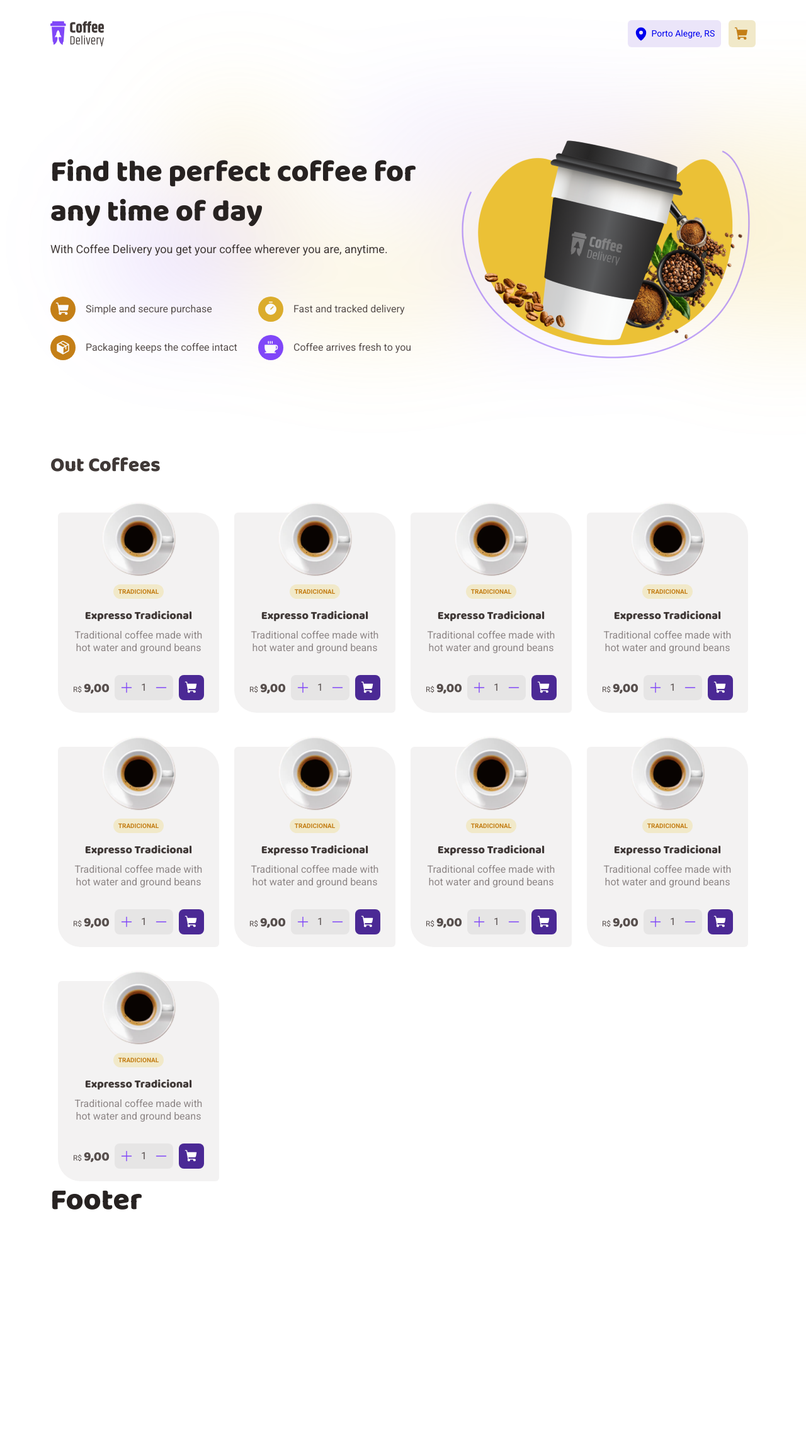
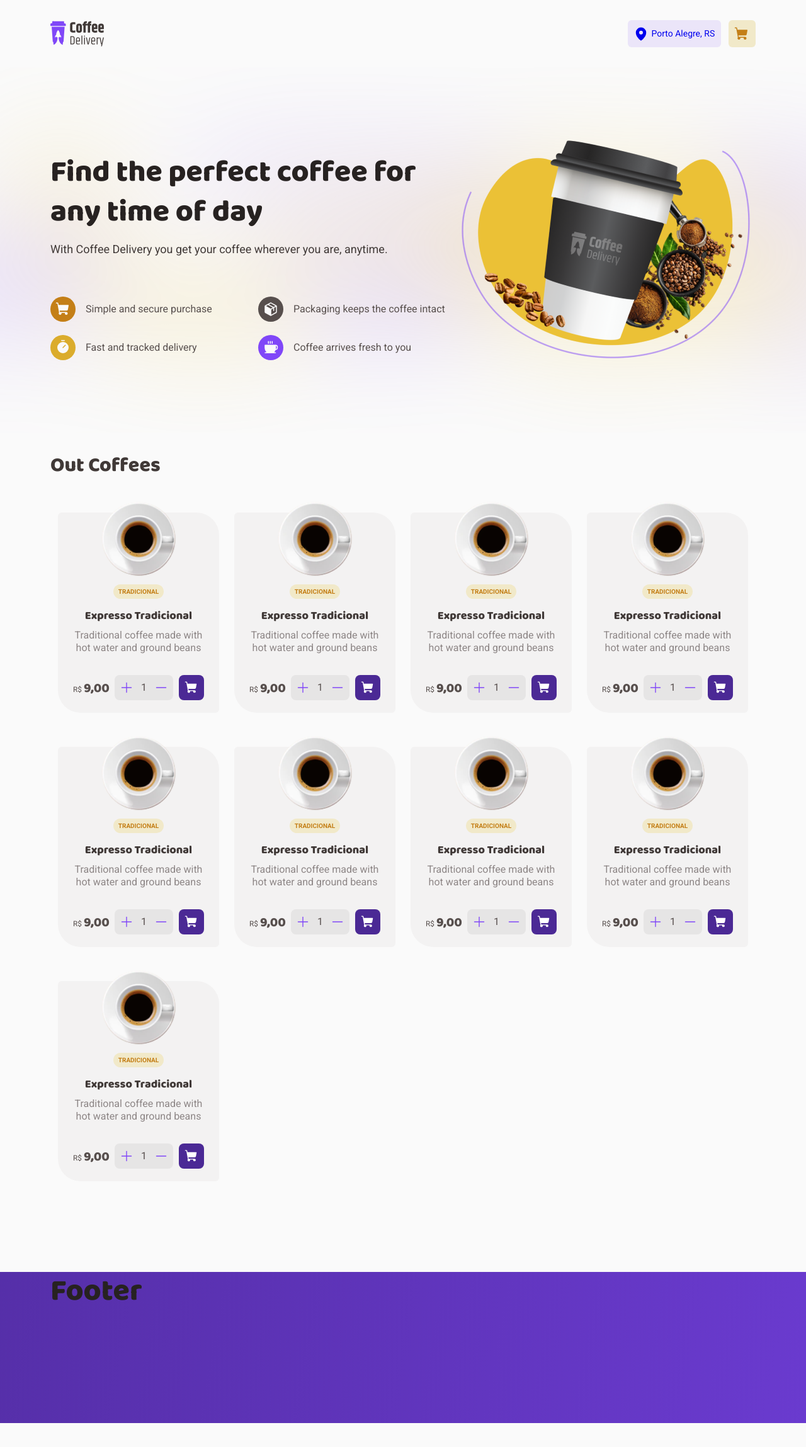
Before and after one commit to marcosvaldeni/coffeedelivery, a React (Vite) app: page / in a window 1280 px wide. Shown: the top 2298 px of the page at 63% size. After the commit the page ends 2260 px from the top, so only its background shows below. Built offline with nearby package versions, Linux system fonts and the light colour scheme.

Commit message:
refactoring container background

```diff
--- a/src/App.tsx
+++ b/src/App.tsx
@@ -3,16 +3,13 @@ import { Router } from './Router';
 
 import { ThemeProvider } from 'styled-components';
 import { defaultTheme } from './styles/themes/default';
-import { GlobalStyle, Main } from './styles/global';
-
+import { GlobalStyle } from './styles/global';
 
 export function App() {
   return (
     <ThemeProvider theme={defaultTheme}>
       <BrowserRouter>
-        <Main>
           <Router />
-        </Main>
       </BrowserRouter>
 
       <GlobalStyle />
--- a/src/components/CoffeeList/index.tsx
+++ b/src/components/CoffeeList/index.tsx
@@ -1,8 +1,9 @@
 import { CoffeeCard } from "../CoffeCard";
-import { CardContainer, ListContainer } from "./styles";
+import { CardContainer, ListContainer, Main } from "./styles";
 
 export function CoffeeList() {
   return (
+    <Main>
       <ListContainer>
         <h2>Out Coffees</h2>
 
@@ -37,5 +38,6 @@ export function CoffeeList() {
 
         </div>
       </ListContainer>
+    </Main>
   );
 }
--- a/src/components/CoffeeList/styles.ts
+++ b/src/components/CoffeeList/styles.ts
@@ -1,7 +1,25 @@
 import styled from 'styled-components';
+
+export const Main = styled.div`
+    max-width: 1120px;
+    margin: 0 auto;
+    padding: 0 10px;
+
+    display: flex;
+    flex-direction: column;
+
+    @media (min-width: 575px) {
+      padding: 0 20px;
+    }
+
+    @media (min-width: 1200px) {
+      padding: 0;
+    }
+`;
 
 export const ListContainer = styled.section`
   margin-top: 2rem;
+  margin-bottom: 9rem;
 
   > div {
     display: grid;
--- a/src/components/Footer/index.tsx
+++ b/src/components/Footer/index.tsx
@@ -1,9 +1,11 @@
-import { FooterContainer } from './styles';
+import { FooterContainer, Main } from './styles';
 
 export function Footer() {
   return (
-    <FooterContainer>
-      <h1>Footer</h1>
-    </FooterContainer>
+    <Main>
+      <FooterContainer>
+        <h1>Footer</h1>
+      </FooterContainer>
+    </Main>
   );
 }
--- a/src/components/Footer/styles.ts
+++ b/src/components/Footer/styles.ts
@@ -1,7 +1,23 @@
 import styled from 'styled-components';
 
+export const Main = styled.div`
+  background: linear-gradient(280.18deg, #8047F8 -107.85%, #4B2995 151.75%);
+`;
+
 export const FooterContainer = styled.footer`
-  height: 100rem;
-  color: red;
+  height: 15rem;
+  max-width: 1120px;
+  margin: 0 auto;
+  padding: 0 10px;
 
+  display: flex;
+  flex-direction: column;
+
+  @media (min-width: 575px) {
+    padding: 0 20px;
+  }
+
+  @media (min-width: 1200px) {
+    padding: 0;
+  }
 `;
--- a/src/components/Header/index.tsx
+++ b/src/components/Header/index.tsx
@@ -1,10 +1,11 @@
-import { CartLink, HeaderContainer, LocatioLink } from './styles';
+import { CartLink, HeaderContainer, LocatioLink, Main } from './styles';
 import { MapPin, ShoppingCart } from 'phosphor-react';
 
 import logo from '../../assets/logo.svg';
 
 export function Header() {
   return (
+    <Main >
       <HeaderContainer>
         <img src={logo} alt="Logo Coffee Delivery" />
 
@@ -18,5 +19,6 @@ export function Header() {
           </CartLink>
         </nav>
       </HeaderContainer>
+    </Main>
   )
 }
--- a/src/components/Header/styles.ts
+++ b/src/components/Header/styles.ts
@@ -1,5 +1,22 @@
 import styled from 'styled-components';
 import { NavLink } from 'react-router-dom';
+
+export const Main = styled.div`
+    max-width: 1120px;
+    margin: 0 auto;
+    padding: 0 10px;
+
+    display: flex;
+    flex-direction: column;
+
+    @media (min-width: 575px) {
+      padding: 0 20px;
+    }
+
+    @media (min-width: 1200px) {
+      padding: 0;
+    }
+`;
 
 export const HeaderContainer = styled.header`
   width: 100%;
--- a/src/components/Landing/index.tsx
+++ b/src/components/Landing/index.tsx
@@ -1,10 +1,11 @@
-import { Box, Cafe, Cart, Clock, InfoDiv, LandingContainer } from './styles';
+import { Box, Cafe, Cart, Clock, InfoDiv, LandingContainer, Main } from './styles';
 import { Package, Timer, ShoppingCart, Coffee } from 'phosphor-react';
 
 import coffeeImage from './../../assets/coffee.png';
 
 export function Landing() {
   return (
+    <Main>
       <LandingContainer>
         <InfoDiv>
           <h1>Find the perfect coffee for any time of day</h1>
@@ -18,16 +19,16 @@ export function Landing() {
               <p>Simple and secure purchase</p>
             </li>
             <li>
+              <Clock>
+                <Timer size={24} weight="fill" />
+              </Clock>
+              <p>Fast and tracked delivery</p>
+            </li>
+            <li>
               <Box>
                 <Package size={24} weight="fill" />
               </Box>
               <p>Packaging keeps the coffee intact</p>
-          </li>
-          <li>
-            <Clock>
-              <Timer size={24} weight="fill" />
-            </Clock>
-            <p>Fast and tracked delivery</p>
             </li>
             <li>
               <Cafe>
@@ -39,5 +40,6 @@ export function Landing() {
         </InfoDiv>
         <img src={coffeeImage} alt="Inlustration of a coffee cup with a some coffee beans" />
       </LandingContainer>
+    </Main>
   );
 }
--- a/src/components/Landing/styles.ts
+++ b/src/components/Landing/styles.ts
@@ -1,7 +1,17 @@
 import styled from 'styled-components';
 
+import background from '../../assets/background.svg';
+
+export const Main = styled.div`
+    background: url(${background});
+    background-repeat: no-repeat;
+    background-position: center center;
+`;
+
 export const LandingContainer = styled.section`
-  width: 100%;
+  max-width: 1120px;
+  margin: 0 auto;
+  padding: 0 10px;
   padding: 6.5rem 0;
 
   display: flex;
@@ -76,7 +86,7 @@ export const Cart = styled(SpanBase)`
 `;
 
 export const Box = styled(SpanBase)`
-  background: ${props => props.theme['primary-900']};
+  background: ${props => props.theme['base-text']};
 `;
 
 export const Clock = styled(SpanBase)`
--- a/src/styles/global.ts
+++ b/src/styles/global.ts
@@ -1,6 +1,4 @@
 import styled, { createGlobalStyle } from 'styled-components';
-
-import background from '../assets/background.svg';
 
 export const GlobalStyle = createGlobalStyle`
   * {
@@ -38,10 +36,6 @@ export const GlobalStyle = createGlobalStyle`
 
   body {
     background: ${pros => pros.theme.background};
-    background: url(${background});
-    background-repeat: no-repeat;
-    background-position: left top;
-
     color: ${pros => pros.theme['base-text']};
 		-webkit-font-smoothing: antialiased;
   }
@@ -83,19 +77,19 @@ export const GlobalStyle = createGlobalStyle`
   }
 `;
 
-export const Main = styled.main`
-    max-width: 1120px;
-    margin: 0 auto;
-    padding: 0 10px;
+// export const BaseMain = styled.div`
+//     max-width: 1120px;
+//     margin: 0 auto;
+//     padding: 0 10px;
 
-    display: flex;
-    flex-direction: column;
+//     display: flex;
+//     flex-direction: column;
 
-    @media (min-width: 575px) {
-      padding: 0 20px;
-    }
+//     @media (min-width: 575px) {
+//       padding: 0 20px;
+//     }
 
-    @media (min-width: 1200px) {
-      padding: 0;
-    }
-`;
+//     @media (min-width: 1200px) {
+//       padding: 0;
+//     }
+// `;
```
Lines whose indentation alone changed are shown as unchanged.
